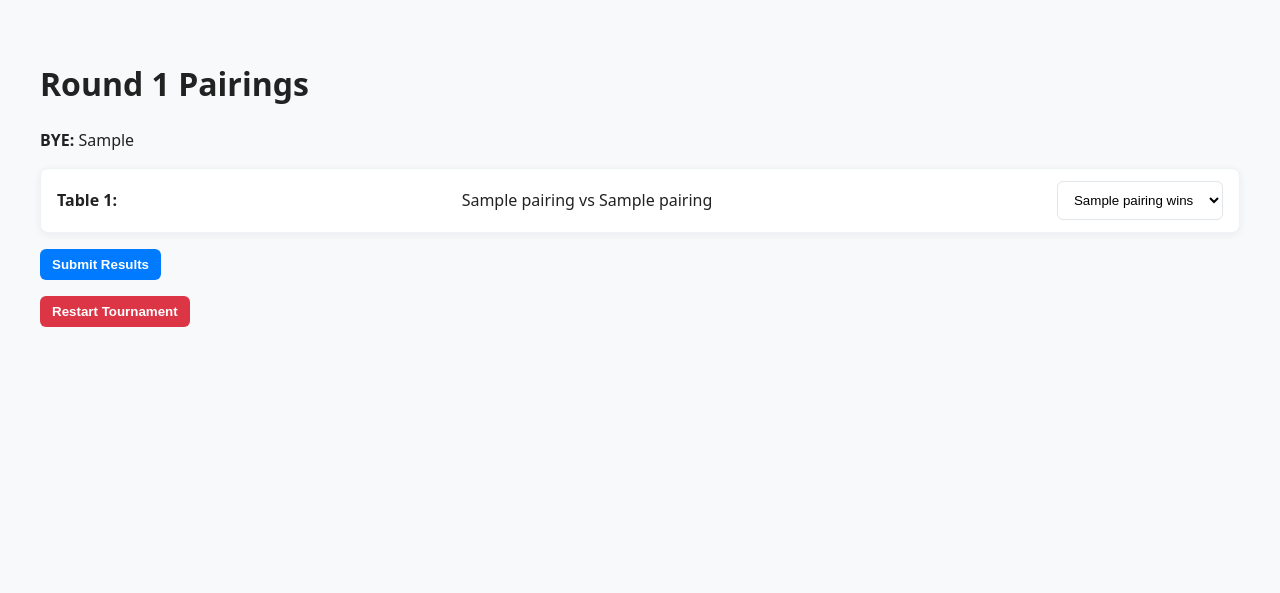
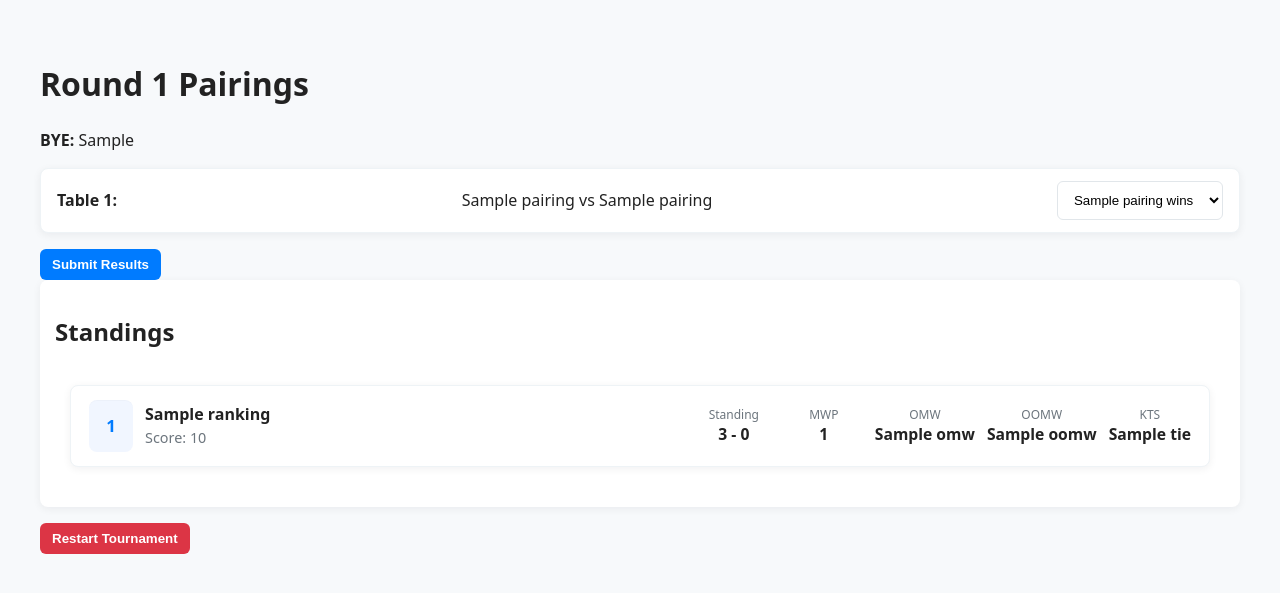
Before and after one commit to Otan1794/swiss-tournament, a Flask app: template Swiss/template/start_tournament.html in a window 1280 px wide. Shown: the top 593 px of the page. Run offline with Flask 3, Linux system fonts and the light colour scheme; the template is opened without the code that fills it: most values are stand-ins (such as "Sample title", 1, 10 or a date in 2020).

Commit message:
Add files via upload

```diff
--- a/Swiss/app.py
+++ b/Swiss/app.py
@@ -19,6 +19,7 @@ def init_session():
     session.setdefault("player_tie_breakers", {})
     session.setdefault("round_number", 1)
     session.setdefault("number_of_rounds", 0)
+    session.setdefault("rounds", {})
 
 @app.route('/', methods=['GET'])
 def index():
@@ -95,6 +96,8 @@ def start_tournament():
     round_number = session["round_number"]
     number_of_rounds = session["number_of_rounds"]
 
+    results = {}
+
     # Convert pairing_history list→set
     pairing_history = {k: set(v) for k, v in session["pairing_history"].items()}
 
@@ -104,11 +107,12 @@ def start_tournament():
 
     if request.method == 'POST':
         # Process results from the form
-        results = {}
+
         for p1, p2 in pairings:
             winner = request.form.get(f"{p1}_vs_{p2}")
             results[(p1, p2)] = winner
-        #print("Here are the results:", results)
+        # print("Here are the results:", results)
+        # print("Here are the pairings:", pairings)
         player_scores, match_win_percentage, round_number, match_result_history = score_update(
             pairings, player_scores, match_win_percentage, round_number, match_result_history, results, player_list,
             match_win_percentage, omw, oomw, pairing_history
@@ -130,6 +134,16 @@ def start_tournament():
         session["pairings"] = pairings
         session["bye_player"] = bye_player
 
+        safe_results = {f"{p1}__vs__{p2}": w for (p1, p2), w in results.items()}
+
+        session["rounds"][str(round_number)] = {
+            "pairings": pairings,
+            "bye_player": bye_player,
+            "prev_results": safe_results
+        }
+
+        print("Session rounds data:", session["rounds"])
+
         # Convert set→list for session
         session["pairing_history"] = {k: list(v) for k, v in pairing_history.items()}
 
@@ -142,13 +156,53 @@ def start_tournament():
 
         session["pairings"] = pairings
         session["bye_player"] = bye_player
+
+        safe_results = {f"{p1}__vs__{p2}": w for (p1, p2), w in results.items()}
+
+        session["rounds"][str(round_number)] = {
+            "pairings": pairings,
+            "bye_player": bye_player,
+            "prev_results": safe_results
+        }
+
         session["pairing_history"] = {k: list(v) for k, v in pairing_history.items()}
         session.modified = True
+
+    pairing_history = {k: set(v) for k, v in session["pairing_history"].items()}
+
+    player_tie_breakers = session.get("player_tie_breakers", {})
+
+    player_tie_breakers = final_tie_breaker(player_list, player_scores, omw, oomw, player_tie_breakers, match_result_history)
+    rankings = sorted(player_list, key=lambda x: (-player_tie_breakers[x], x))
+
+    rankings_data = []
+    for rank, name in enumerate(rankings, start=1):
+        entry = {
+            'rank': rank,
+            'name': name,
+            'score': player_scores.get(name, 0),
+            'omw': omw.get(name, 0),
+            'oomw': oomw.get(name, 0),
+            'tie': player_tie_breakers.get(name, 0)
+        }
+        rankings_data.append(entry)
+        print(f"{rank}. {name} (Score: {entry['score']}, OMW: {entry['omw']}, OOMW: {entry['oomw']}, tie-breaker: {entry['tie']})")
 
     return render_template('start_tournament.html',
                            round_number=session["round_number"],
                            pairings=session["pairings"],
-                           bye_player=session.get("bye_player"))
+                           bye_player=session.get("bye_player"),
+                           prev_round_data=session["rounds"],
+                           player_scores=player_scores,
+                           match_result_history=match_result_history,
+                           match_win_percentage=match_win_percentage,
+                           omw=omw,
+                           oomw=oomw,
+                           number_of_rounds=number_of_rounds,
+                           player_tie_breakers=player_tie_breakers,
+                           rankings=rankings,
+                           rankings_data=rankings_data,
+                           pairing_history=pairing_history)
 
 @app.route('/tournament_results', methods=['GET', 'POST'])
 def tournament_results():
--- a/Swiss/template/index.html
+++ b/Swiss/template/index.html
@@ -47,9 +47,7 @@
 
       {% if player_list %}
         <div class="remove-all-wrap" style="text-align:center; margin-top:12px;">
-          <form method="post" action="{{ url_for('remove_all') }}" style="display:inline;">
-            <button type="submit" class="danger">Remove All</button>
-          </form>
+          <button id="remove-all-btn" class="danger">Remove All</button>
         </div>
       {% endif %}
     </div>
--- a/Swiss/template/start_tournament.html
+++ b/Swiss/template/start_tournament.html
@@ -14,6 +14,7 @@
     <p><strong>BYE:</strong> {{ bye_player }}</p>
   {% endif %}
 
+  <div class="tournament-layout">
     <form method="post">
       <div class="pairings">
       <ul>
@@ -28,9 +29,54 @@
         </li>
       {% endfor %}
       </ul>
+      <input type="submit" value="Submit Results" class="btn-action">
       </div>
-    <input type="submit" value="Submit Results" class="btn-action">
+
     </form>
+
+    <section class="final-rankings card">
+      <h2>Standings</h2>
+      <ul class="final-rankings">
+        {% for r in rankings_data %}
+          <li class="ranking-row">
+            <div class="rank-left">
+              <div class="rank-number">{{ r.rank }}</div>
+              <div class="rank-info">
+                <div class="player-name">{{ r.name }}</div>
+                <div class="player-sub">Score: {{ r.score }}</div>
+              </div>
+            </div>
+
+            <div class="rank-stats">
+              <div class="stat">
+                <div class="label">Standing</div>
+                <div class="value">  {% set wins = (r.score / 3) | int %}
+                                      {% set losses = (round_number - 1 - wins) | int %}
+                                      {{ wins }} - {{ [0, (round_number - 1 - wins)] | max | int }}
+                </div>
+              </div>
+              <div class="stat">
+                <div class="label">MWP</div>
+                <div class="value">{{ match_win_percentage[r.name] }}</div>
+              </div>
+              <div class="stat">
+                <div class="label">OMW</div>
+                <div class="value">{{ r.omw }}</div>
+              </div>
+              <div class="stat">
+                <div class="label">OOMW</div>
+                <div class="value">{{ r.oomw }}</div>
+              </div>
+              <div class="stat">
+                <div class="label">KTS</div>
+                <div class="value">{{ r.tie }}</div>
+              </div>
+            </div>
+          </li>
+        {% endfor %}
+      </ul>
+    </section>
+  </div>
 
 <form id="restart-form" method="post" action="{{ url_for('reset_tournament') }}" style="display:inline;">
     <input type="submit" value="Restart Tournament" class="btn-action danger">
```
Also changed, not shown: Swiss/static/js/index.js (+2 -5 lines), Swiss/template/tournament_results.html (+0 -18 lines). Lines whose indentation alone changed are shown as unchanged.
